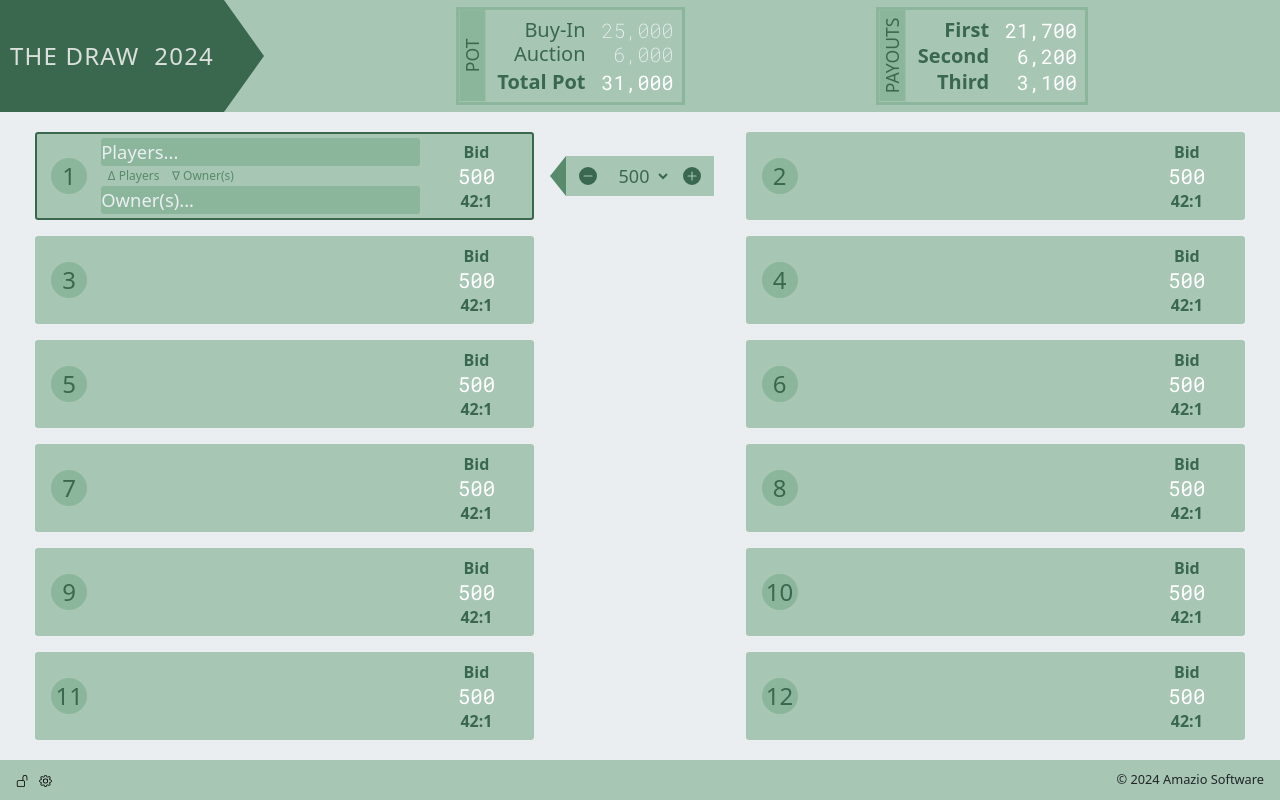
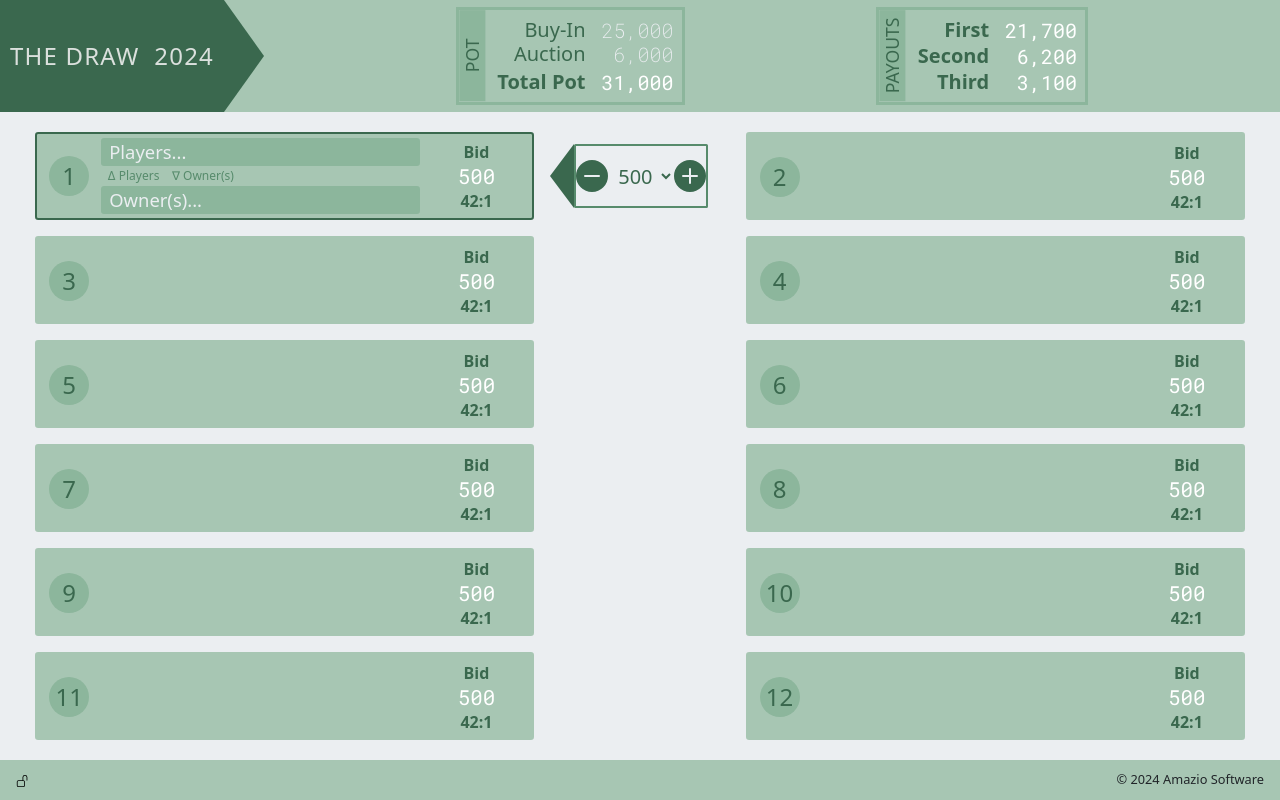
Before and after one commit to amazio/the-draw, a React (Vite) app: page / in a window 1280 px wide. Both pictures are taken after a click on the picture 22 px from the left and 780 px from the top of the page. Built offline with nearby package versions, Linux system fonts and the light colour scheme.

Commit message:
Version 1.0

```diff
--- a/src/App.jsx
+++ b/src/App.jsx
@@ -40,7 +40,6 @@ function App() {
   }
 
   function updateNames(names) {
-    console.log('updating names', names)
     const copyTeams = [...teams];
     activeTeam.players = names.players;
     activeTeam.owners = names.owners;
--- a/src/components/Bidder/Bidder.css
+++ b/src/components/Bidder/Bidder.css
@@ -1,16 +1,17 @@
 .Bidder {
   display: grid;
-  grid-template-columns: 2vmin 1fr 2vmin;
-  grid-template-rows: 5vmin;
+  grid-template-columns: 3vmin 1fr 3vmin;
+  grid-template-rows: 8vmin;
   grid-column: 2;
   background-color: var(--green-1);
+  background-color: var(--bg);
 }
 
 .Bidder div:nth-child(2) {
   display: flex;
   justify-content: space-evenly;
   align-items: center;
-  /* border: .3vmin solid var(--green-6); */
+  border: .3vmin solid var(--green-6);
   border-radius: 0.2vmin;
 }
 
@@ -19,30 +20,31 @@
 }
 
 .Bidder div:first-child.triangle {
-  border-top: 2.5vmin solid var(--bg);
-  border-right: 2vmin solid var(--green-6);
-  border-bottom: 2.5vmin solid var(--bg);
+  border-top: 4vmin solid var(--bg);
+  border-right: 3vmin solid var(--green-8);
+  border-bottom: 4vmin solid var(--bg);
 }
 
 .Bidder div:last-child.triangle {
-  border-top: 2.5vmin solid var(--bg);
-  border-left: 2vmin solid var(--green-8);
-  border-bottom: 2.5vmin solid var(--bg);
+  border-top: 4vmin solid var(--bg);
+  border-left: 3vmin solid var(--green-8);
+  border-bottom: 4vmin solid var(--bg);
 }
 
 .Bidder select {
   font-family: var(--bs-body-font-family);
-  font-size: 2.25vmin;
+  font-size: 2.5vmin;
   text-align: center;
   color: var(--green-8);
   border: none;
   outline: none;
   background-color: var(--green-1);
+  background-color: var(--bg);
   cursor: pointer;
 }
 
 .Bidder img {
-  height: 2.25vmin;
-  width: 2.25vmin;
+  height: 4vmin;
+  width: 4vmin;
   cursor: pointer;
 }
--- a/src/components/Footer/Footer.jsx
+++ b/src/components/Footer/Footer.jsx
@@ -12,8 +12,8 @@ export default function Footer({ locked, setLocked }) {
           :
           <>
             <img src={UnlockIcon} alt="Unlock Icon" onClick={() => setLocked(true)} />
-            &nbsp;&nbsp;&nbsp;
-            <img src={GearIcon} alt="Gear Icon" />
+            {/* &nbsp;&nbsp;&nbsp;
+            <img src={GearIcon} alt="Gear Icon" /> */}
           </>
         }
       </span>
--- a/src/components/Team/Team.css
+++ b/src/components/Team/Team.css
@@ -23,8 +23,8 @@
   display: flex;
   justify-content: center;
   align-items: center;
-  height: 4.5vmin;
-  width: 4.5vmin;
+  height: 5vmin;
+  width: 5vmin;
   border-radius: 50%;
   background-color: var(--green-2);
   font-size: 3vmin;
@@ -61,6 +61,7 @@
   white-space: nowrap;
   color: var(--green-8);
   margin: 0;
+  padding: 0.5vmin 1vmin;
 }
 
 .Team .labels {
@@ -77,7 +78,7 @@
   border: none;
   border-radius: 0.4vmin;
   background-color: var(--green-2);
-  padding: 0;
+  padding: 0 1vmin;
 }
 
 .Team input::placeholder {
--- a/src/components/Team/Team.jsx
+++ b/src/components/Team/Team.jsx
@@ -14,6 +14,7 @@ export default function Team({ team, winPot, setActiveTeam, updateNames, isActiv
   }
 
   const label = <span>&nbsp;&nbsp;∆ Players &nbsp;&nbsp; ∇ Owner(s)</span>;
+  const odds = team.bid > 0 ? `${Math.round((winPot - team.bid)/ team.bid)}:1` : 'N/A';
 
   return (
     <article
@@ -40,7 +41,7 @@ export default function Team({ team, winPot, setActiveTeam, updateNames, isActiv
       <div className='flex-col-ctr-ctr'>
         <div className='heading'>{team.owners ? 'Sold' : 'Bid'}</div>
         <h2>{team.bid.toLocaleString()}</h2>
-        <div className='heading'>{Math.round((winPot - team.bid)/ team.bid)}:1</div>
+        <div className='heading'>{odds}</div>
       </div>
     </article>
   );
```
